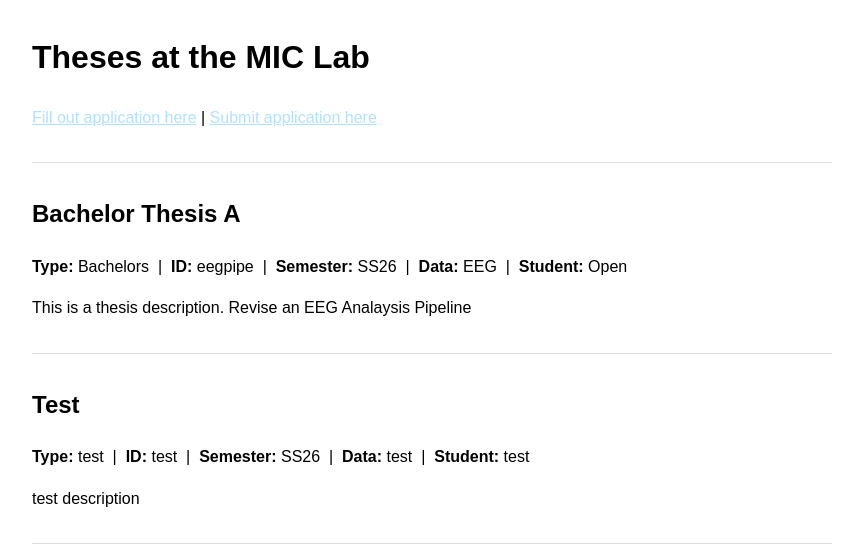
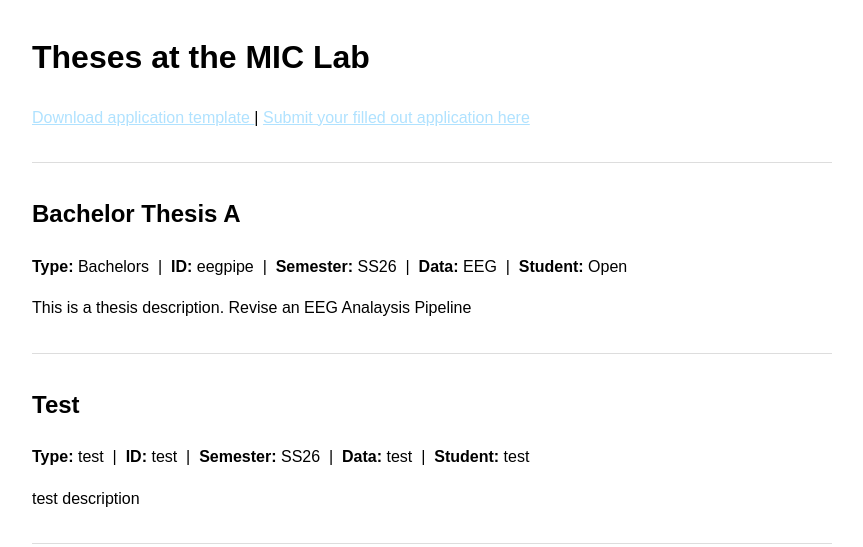
Before and after one commit to cogmodeluos/theses, a plain HTML site: page index.html in a window 1280 px wide. Shown: the whole page, without its empty margins (208-1071 px from the left). Drawn offline with Linux system fonts and the light colour scheme.

Commit message:
update 2026-04-21 14:16

```diff
--- a/index.html
+++ b/index.html
@@ -14,8 +14,8 @@
   <h1>Theses at the MIC Lab</h1>
 
   <p>
-    <a href=https://mic-cloud.org/s/7rncSnPdzzJNkMz> Fill out application here</a> |
-    <a href=https://mic-cloud.org/s/qCoa3mjHNzqzwwb> Submit application here </a>
+    <a href=https://mic-cloud.org/s/7rncSnPdzzJNkMz> Download application template </a> |
+    <a href=https://mic-cloud.org/s/qCoa3mjHNzqzwwb> Submit your filled out application here </a>
   </p>
   <hr>
 
```
